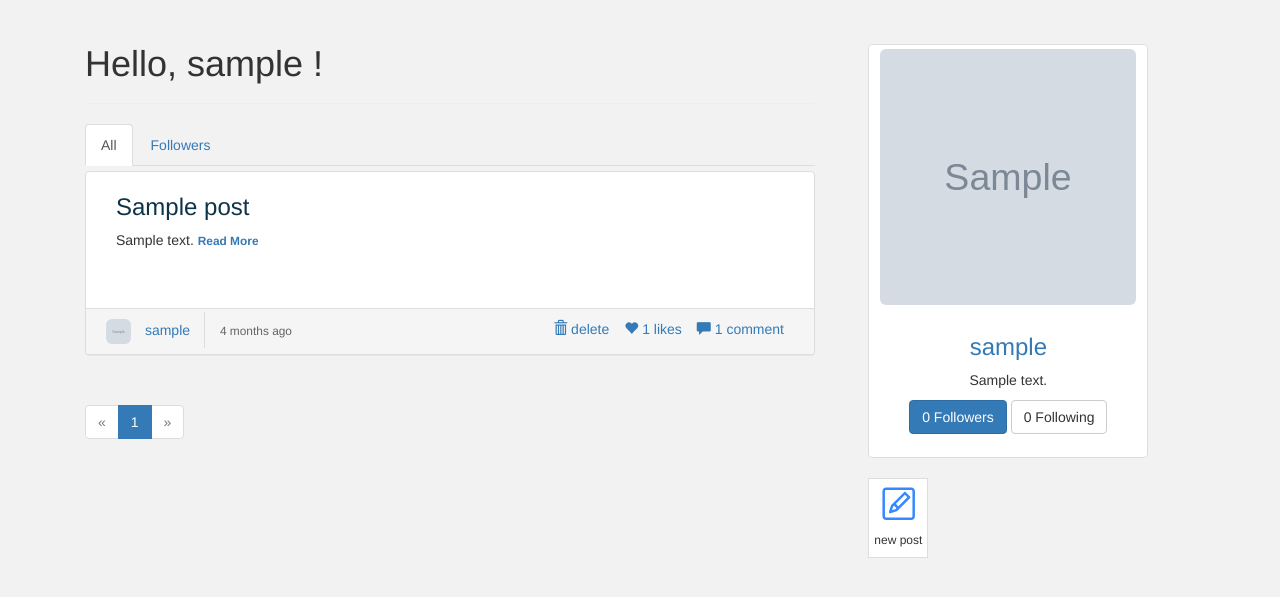
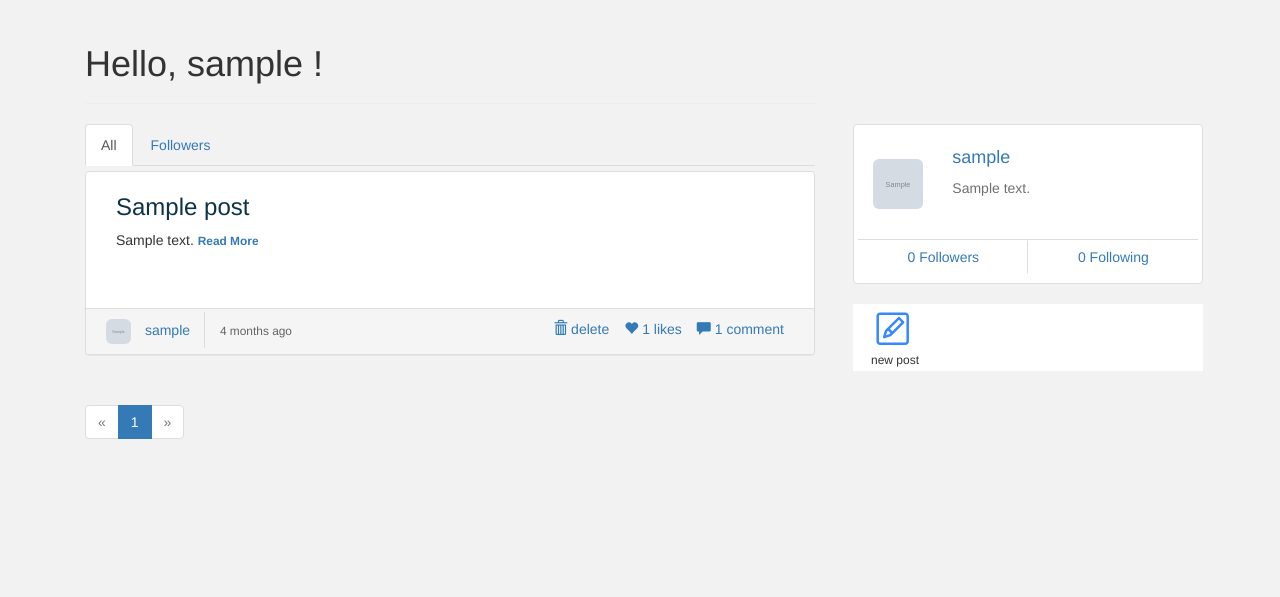
Before and after one commit to haozhihan/BJUT_exchangeforum, a Flask app: page / in a window 1280 px wide. Shown: the part 56-653 px from the top of the page. Run offline with Flask 2, Linux system fonts and the light colour scheme; a user stored in the database is signed in; tables that the repository leaves empty hold one stand-in row (values such as "Sample post"); grey boxes marked "Sample" are stand-in pictures; some libraries are stand-ins or nearby versions.

Commit message:
修改了主页的资料卡样式

```diff
--- a/app/static/interact.css
+++ b/app/static/interact.css
@@ -4,25 +4,42 @@
 .outer {
     position: fixed;
     left: 50%;
-    top: 100px;
+    top: 180px;
 }
 .inner1 {
-    width: 280px;
+    width: 350px;
 }
-
+.head {
+    margin: 30px auto;
+}
+.info {
+    color: #727070;
+}
+.follow{
+    margin-bottom: 5px;
+    border-top: 1px solid #ddd;
+}
+.follow .left-btn {
+    border-right: 1px solid #ddd;
+}
 /*
 互动功能样式
  */
+.inner2 {
+    width: 350px;
+    position: relative;
+    background-color: #fff;
+ }
+
 .new-post {
+    padding: 0;
     background-color: #fff;
-    width: 60px;
-    height: 80px;
-    border: 1px solid #ddd;
 }
 .icon {
-    margin: 5px 10px 0 10px;
+    margin: 5px;
 }
 .icon-word {
+    margin-top: -10px;
     font-size: 12px;
     text-align: center;
 }
--- a/app/templates/index.html
+++ b/app/templates/index.html
@@ -46,28 +46,29 @@
 
     {% if current_user.is_authenticated %}
         {#    登录用户的个人资料卡及互动功能#}
-          <div class="col-md-offset-2 col-sm-3 outer">
-              <div class="thumbnail inner1">
+          <div class="col-md-offset-2 outer">
+              <div class="thumbnail inner1 col-sm-12">
+                  <div class="col-sm-3">
+                    {% if current_user.avatar_img %}
+                        <img class="img-rounded profile-thumbnail head" src="{{ current_user.avatar_img }}" alt="avatar"  style="width: 50px; height: 50px">
+                    {% else %}
+                        <img class="img-rounded profile-thumbnail head" src="{{ current_user.gravatar(size=50) }}" alt="avatar">
+                    {% endif %}
+                  </div>
 
-                    {% if current_user.avatar_img %}
-                        <img class="img-rounded profile-thumbnail" src="{{ current_user.avatar_img }}" alt="avatar"  style="width: 256px; height: 256px">
-                    {% else %}
-                        <img class="img-rounded profile-thumbnail" src="{{ current_user.gravatar(size=256) }}" alt="avatar">
-                    {% endif %}
-
-                    <div class="caption text-center">
+                    <div class="col-sm-8 caption">
                         <a href="{{ url_for('main.user', username=current_user.username) }}">
-                            <h3>{{ current_user.username }}</h3>
+                            <h4>{{ current_user.username }}</h4>
                         </a>
-                        <p> {{ current_user.about_me }}</p>
-                        <p>
-                            <a href="{{ url_for('.followers', username=current_user.username) }}" class="btn btn-primary" role="button">{{ current_user.followers.count() - 1 }} Followers</a>
-                            <a href="{{ url_for('.followed_by', username=current_user.username) }}" class="btn btn-default" role="button">{{ current_user.following.count() - 1 }} Following</a>
-                        </p>
+                        <p class="info"> {{ current_user.about_me }}</p>
                    </div>
+                  <div class="follow btn-group btn-group-justified" role="group">
+                      <a href="{{ url_for('.followers', username=current_user.username) }}" class="btn left-btn" role="button">{{ current_user.followers.count() - 1 }} Followers</a>
+                      <a href="{{ url_for('.followed_by', username=current_user.username) }}" class="btn" role="button">{{ current_user.following.count() - 1 }} Following</a>
+                  </div>
               </div>
-              <div class="inner2">
-                  <div class="new-post">
+              <div class="inner2  col-sm-12">
+                  <div class="new-post col-sm-2">
                       <div>
                           <a href="{{ url_for('.new_post_md')}}">
                               <svg class="icon" viewBox="0 0 1024 1024" version="1.1" width="40" height="40">
```
